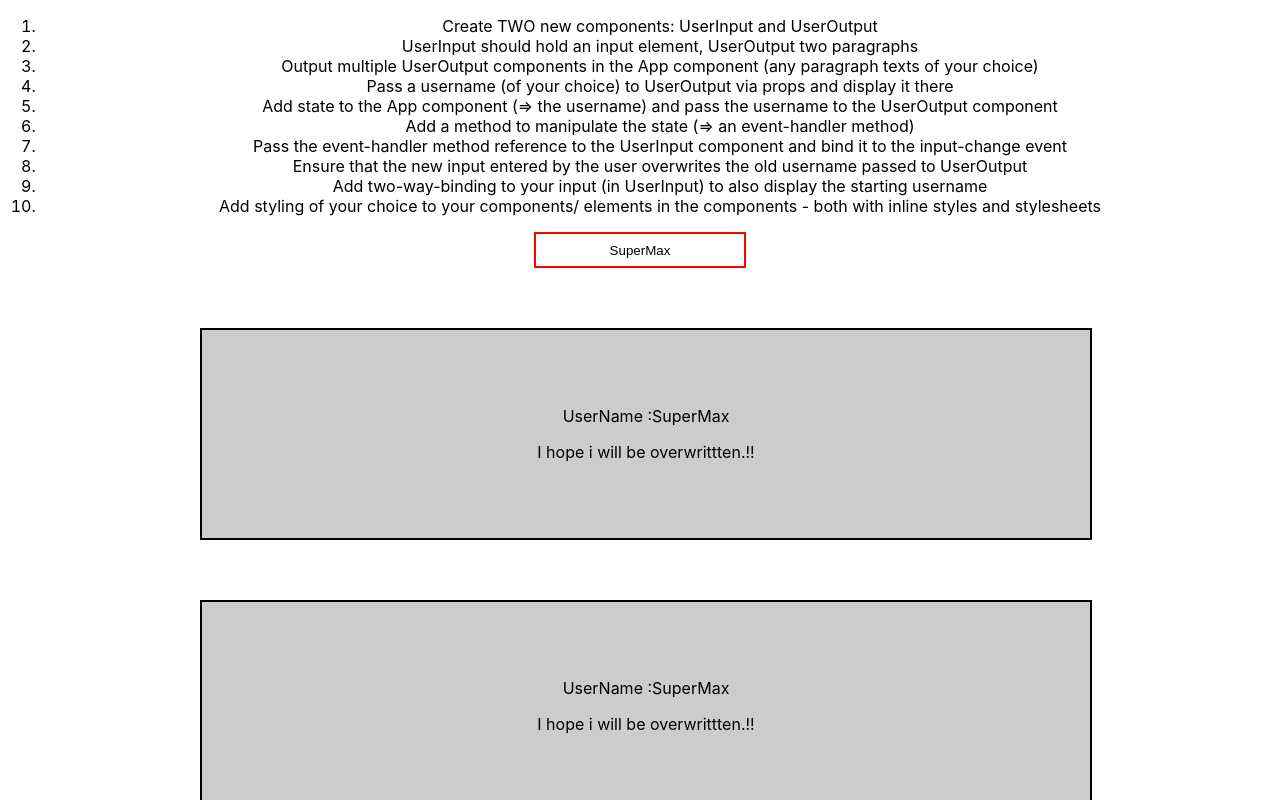
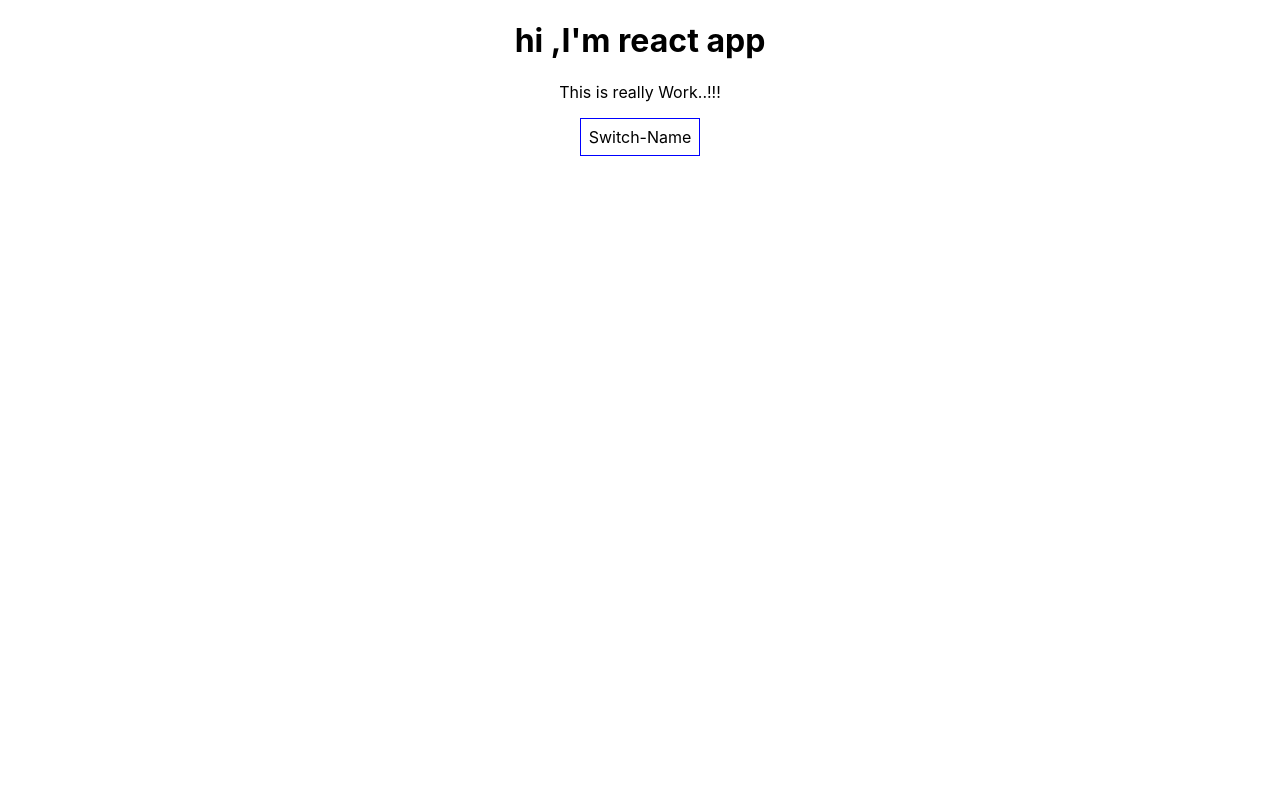
Before and after one commit to rahulgundiya/react-complete-guide, a React (Create React App) app: page / in a window 1280 px wide. Shown: the top 800 px of the page. Built offline with nearby package versions, Linux system fonts and the light colour scheme.

Commit message:
rendering-content-conditionally

```diff
--- a/src/App.js
+++ b/src/App.js
@@ -1,47 +1,86 @@
+
 //import React from 'react';
 import React , {Component} from 'react';
 //import logo from './logo.svg';
 import './App.css';
-// import Person from './Person/Person';
-import UserInput from './UserInput/UserInput';
-import UserOutput from './UserOutput/UserOutput';
+import Person from './Person/Person';
+//import UserInput from './UserInput/UserInput';
+//import UserOutput from './UserOutput/UserOutput';
 
 
 class App extends Component {
- state=
-{
-  username:'SuperMax'
+state = {
+  persons:[ {
+    name:"Max" , age:28 } ,
+    {name:"Menu" , age:30} ,
+    {name:"Staphanie"  , age:35}
+  ] ,
+
+otherState:'some other value' ,
+showPersons:false
 }
+switchNameHandler=(newName)=>{
+  console.log("Was clicked");
 
- usernameChangedHandler=(event) => {
-this.setState({username:event.target.value})
+  this.setState({
+    persons: [{
+      name:newName , age:40 } ,
+      {name:"Manoj" , age:25} ,
+      {name:"Staphanie"  , age:35}
 
- }
+    ]
 
+  })
+
+}
+nameChangedHandler=(event) =>{
+
+  this.setState({
+    persons: [{
+      name:"Maxmillan" , age:40 } ,
+      {name:event.target.value , age:25} ,
+      {name:"Staphanie"  , age:35}
+
+    ]
+
+  })
+}
+togglePersonsHandler=()=>{
+  const doesShow=this.state.showPersons;
+  this.setState({showPersons:!doesShow})
+
+}
   render()
   {
 
-
+    const style ={
+      backgroundColor : 'white' ,
+    font : 'inherit' ,
+  border : ' 1px solid blue' ,
+  padding :'8px' ,
+  cursor :'pointer'
+    }
   return (
     <div className="App">
 
-<ol>
-          <li>Create TWO new components: UserInput and UserOutput</li>
-          <li>UserInput should hold an input element, UserOutput two paragraphs</li>
-          <li>Output multiple UserOutput components in the App component (any paragraph texts of your choice)</li>
-          <li>Pass a username (of your choice) to UserOutput via props and display it there</li>
-          <li>Add state to the App component (=> the username) and pass the username to the UserOutput component</li>
-          <li>Add a method to manipulate the state (=> an event-handler method)</li>
-          <li>Pass the event-handler method reference to the UserInput component and bind it to the input-change event</li>
-          <li>Ensure that the new input entered by the user overwrites the old username passed to UserOutput</li>
-          <li>Add two-way-binding to your input (in UserInput) to also display the starting username</li>
-          <li>Add styling of your choice to your components/ elements in the components - both with inline styles and stylesheets</li>
-        </ol>
-     <UserInput changed = {this.usernameChangedHandler}
-     currentName ={this.state.username}  />
-     <UserOutput userName={this.state.username} />
-     <UserOutput userName={this.state.username}  />
-     <UserOutput  userName="Max" />
+      <h1>hi ,I'm react app</h1>
+     <p>This is really Work..!!!</p>
+     <button style ={style} onClick ={this.togglePersonsHandler}>Switch-Name</button>
+
+   {
+     this.state.showPersons===true ?
+    <div>
+
+     <Person name= { this.state.persons[0].name } age= {this.state.persons[0].age }  / >
+
+
+     <Person name= { this.state.persons[1].name } age= {this.state.persons[1].age } click ={this.switchNameHandler.bind(this , "Max!")} changed ={this.nameChangedHandler} >My Hobbies:Racing </Person>
+
+
+     <Person name= { this.state.persons[2].name } age= {this.state.persons[2].age }  />
+
+    </div>  : null
+    }
     </div>
 
 
--- a/src/UserInput/UserInput.js
+++ b/src/UserInput/UserInput.js
@@ -7,7 +7,6 @@ const userInput=(props)=>{
          border:'2px solid red',
          width:'16%' ,
          height: '30px' ,
-
          textAlign : 'center'
     }
     return <input type="text"
```
Also changed, not shown: src/Assignment.js (added, +54 -0 lines).
